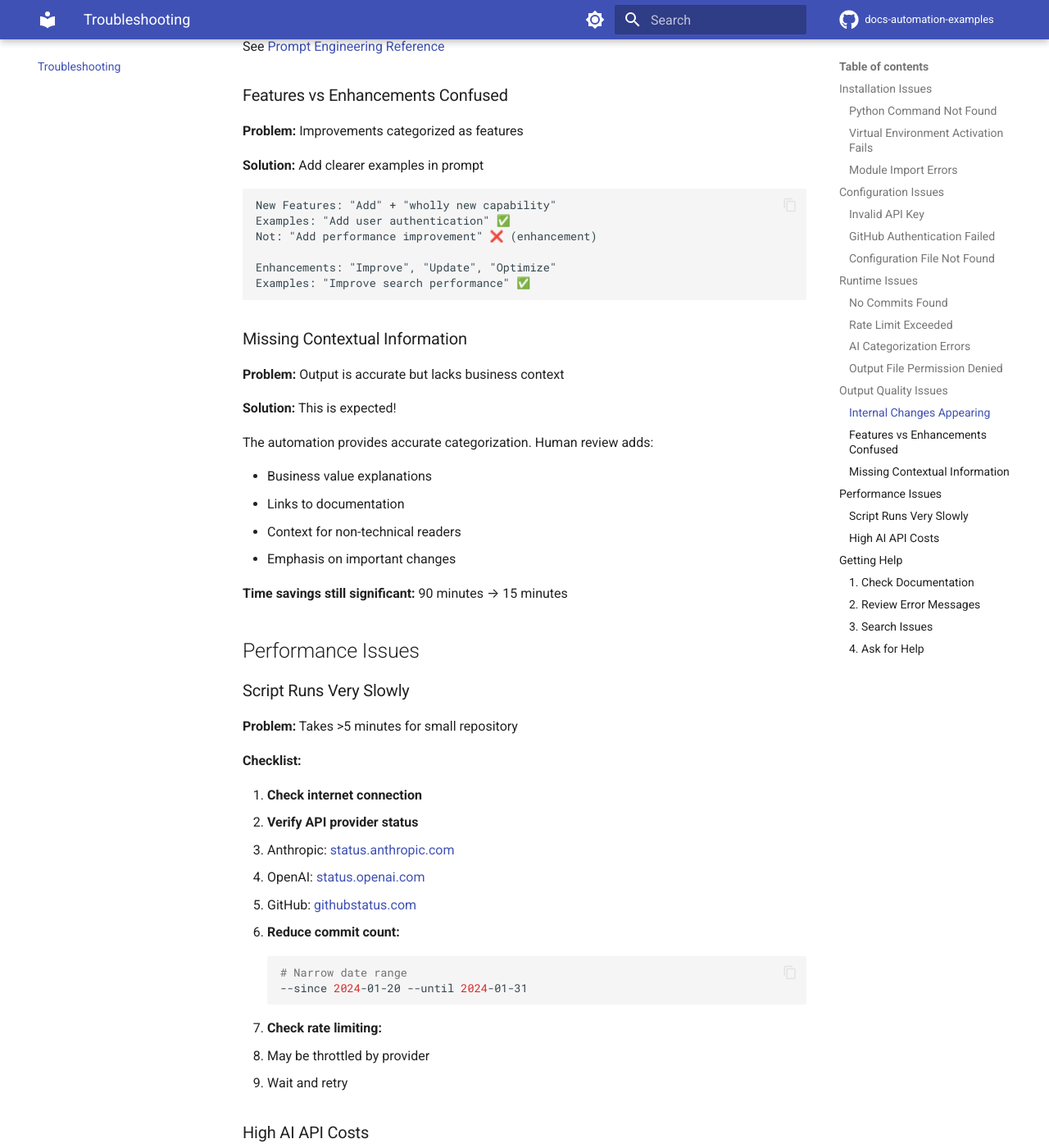
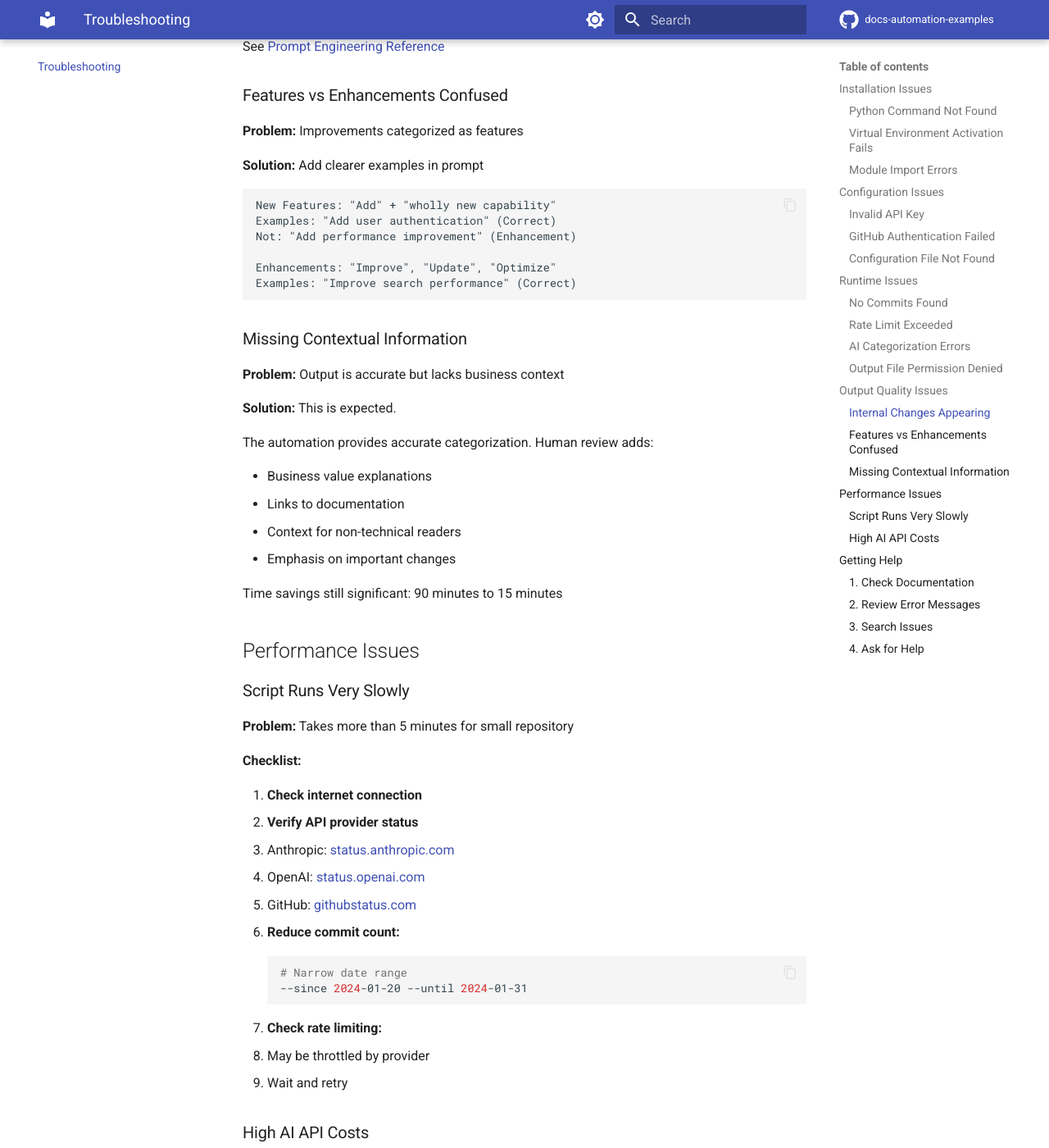
Before and after one commit to rebeja/docs-automation-examples, an MkDocs documentation site: the page built from docs/troubleshooting.md, in a window 1280 px wide and 1400 px high, scrolled down 7148 px. Shown: the whole window at 82% size. Built offline with MkDocs 1.6.1 and Material for MkDocs 9.7.7, drawn with Linux system fonts in a browser that asks for light colours; comment, search, counter and statistics services are not loaded; some of the changed text lies outside the part shown.

Commit message:
Rewrite troubleshooting guide to match professional writing style
- Remove all emoji usage (✅, ❌)
- Remove call-to-action button styling at the end
- Remove exclamation marks from solutions
- Change emoji indicators to text notes in code examples
- Simplify 'This is expected!' to 'This is expected.'
- Replace arrow symbol indicators with text labels
- Maintain clear problem-solution format

````diff
--- a/docs/troubleshooting.md
+++ b/docs/troubleshooting.md
@@ -172,7 +172,7 @@ source venv/bin/activate  # bash/zsh
    --since 2024-01-01
 
    # Not future dates
-   --since 2025-12-31  # ❌ Won't find anything
+   --since 2025-12-31  # Won't find anything
    ```
 
 2. **Verify repository access:**
@@ -192,11 +192,11 @@ source venv/bin/activate  # bash/zsh
 3. **Check repository name:**
    ```bash
    # Correct format
-   --repo octocat/Hello-World  # ✅ owner/repo
+   --repo octocat/Hello-World  # owner/repo
 
    # Incorrect formats
-   --repo Hello-World          # ❌ Missing owner
-   --repo github.com/octocat/Hello-World  # ❌ Include domain
+   --repo Hello-World          # Missing owner
+   --repo github.com/octocat/Hello-World  # Include domain
    ```
 
 4. **Private repository:**
@@ -268,7 +268,7 @@ Check your provider's documentation:
    # Good: "Fix memory leak in parser"
    ```
    - AI can only categorize based on commit message
-   - Bad commit messages → bad categorization
+   - Bad commit messages lead to bad categorization
 
 4. **Iterate on prompt:**
    - See [Prompt Evolution](examples/prompt-evolution.md)
@@ -321,18 +321,18 @@ See [Prompt Engineering Reference](reference/prompt-engineering.md)
 
 ```
 New Features: "Add" + "wholly new capability"
-Examples: "Add user authentication" ✅
-Not: "Add performance improvement" ❌ (enhancement)
+Examples: "Add user authentication" (Correct)
+Not: "Add performance improvement" (Enhancement)
 
 Enhancements: "Improve", "Update", "Optimize"
-Examples: "Improve search performance" ✅
+Examples: "Improve search performance" (Correct)
 ```
 
 ### Missing Contextual Information
 
 **Problem:** Output is accurate but lacks business context
 
-**Solution:** This is expected!
+**Solution:** This is expected.
 
 The automation provides accurate categorization. Human review adds:
 
@@ -341,13 +341,13 @@ The automation provides accurate categorization. Human review adds:
 - Context for non-technical readers
 - Emphasis on important changes
 
-**Time savings still significant:** 90 minutes → 15 minutes
+Time savings still significant: 90 minutes to 15 minutes
 
 ## Performance Issues
 
 ### Script Runs Very Slowly
 
-**Problem:** Takes >5 minutes for small repository
+**Problem:** Takes more than 5 minutes for small repository
 
 **Checklist:**
 
@@ -426,7 +426,7 @@ Create a new issue with:
 - Error message (full text)
 - Steps to reproduce
 - Your environment (OS, Python version)
-- Relevant configuration (with API keys removed!)
+- Relevant configuration (with API keys removed)
 
 **DO NOT share:**
 
````
Also changed, not shown: other parts of docs/troubleshooting.md (+5 -5 lines).
